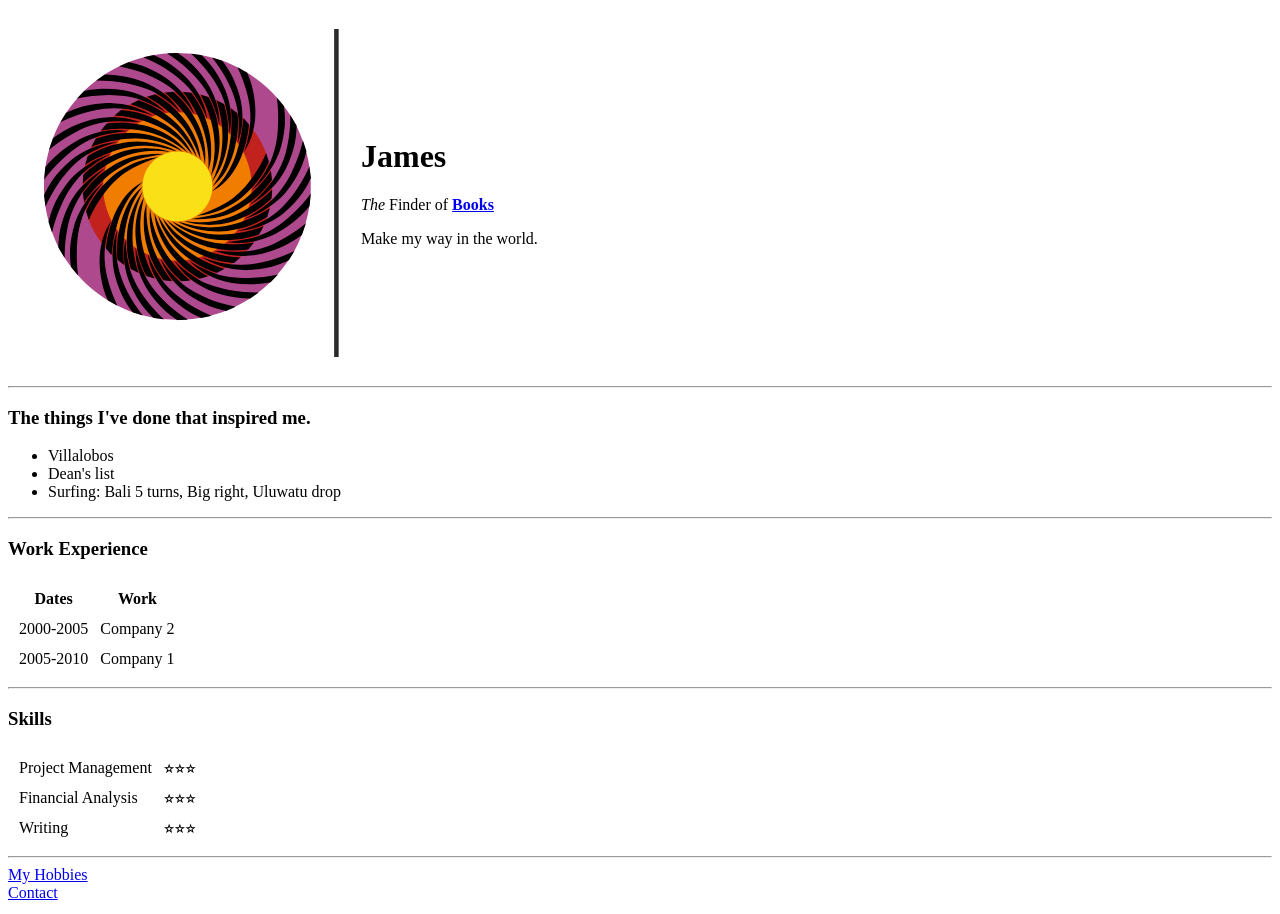
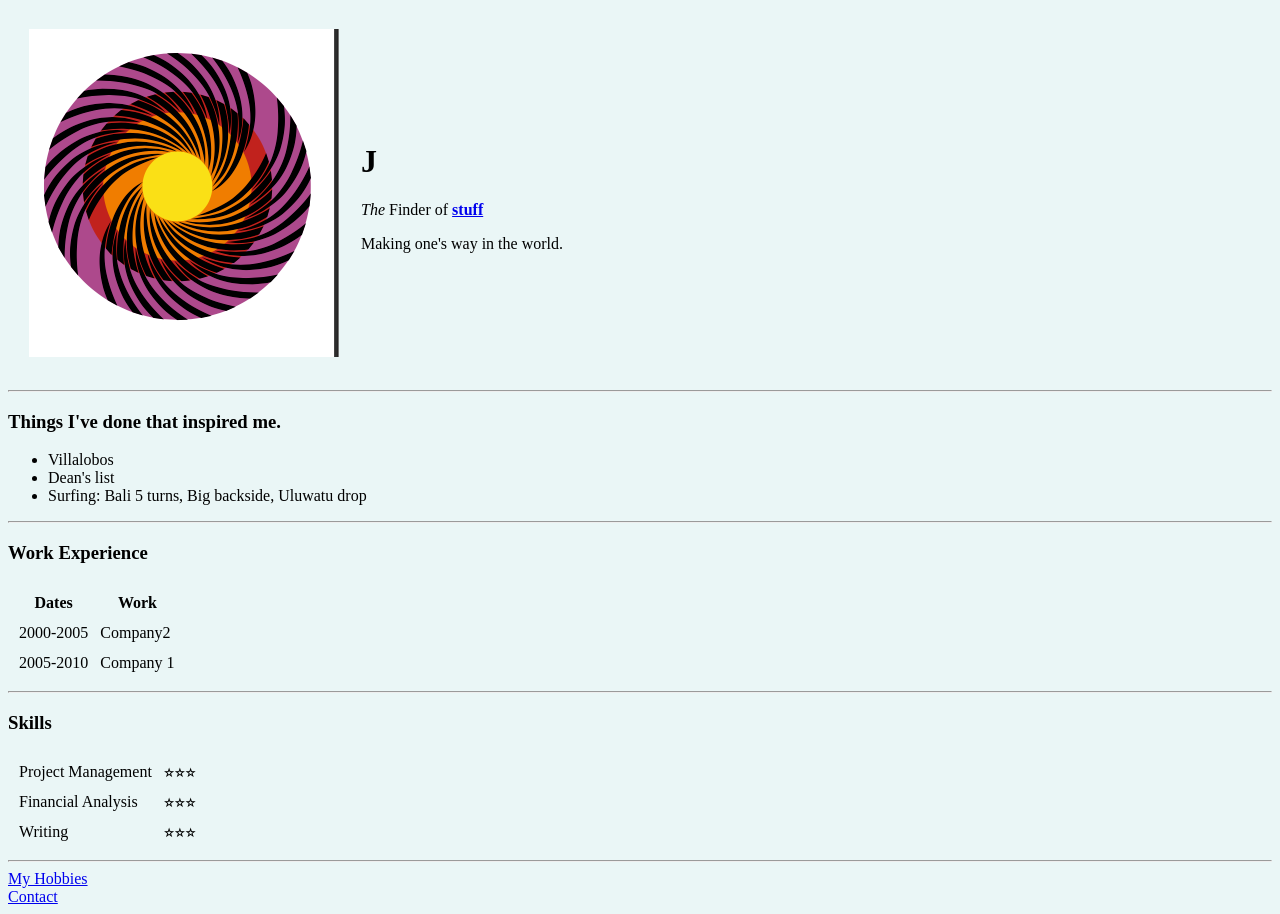
Before and after one commit to sillypuddy/cv, a plain HTML site: page index.html in a window 1280 px wide. Drawn offline with Linux system fonts and the light colour scheme.

Commit message:
Add files via upload

```diff
--- a/index.html
+++ b/index.html
@@ -1,26 +1,28 @@
+<!DOCTYPE html>
 <html lang="en" dir="ltr">
+
 <head>
   <meta charset="utf-8">
-  <title>James Guide</title>
+  <title>J Guide</title>
 </head>
 
-<body>
+<body style="background-color: #EAF6F6;">
   <table cellspacing="20">
     <tr>
       <td><img src="images/photosynth.png" alt="picture of me"></td>
       <td>
-        <h1>James</h1>
-        <p><em>The</em> Finder of <strong><a href="https://www.gutenberg.org/">Books</a></strong></p>
-        <p>Make my way in the world.</p>
+        <h1>J</h1>
+        <p><em>The</em> Finder of <strong><a href="https://www.gutenberg.org/">stuff</a></strong></p>
+        <p>Making one's way in the world.</p>
       </td>
     </tr>
   </table>
   <hr>
-  <h3>The things I've done that inspired me.</h3>
+  <h3>Things I've done that inspired me.</h3>
   <ul>
     <li>Villalobos</li>
     <li>Dean's list</li>
-    <li>Surfing: Bali 5 turns, Big right, Uluwatu drop</li>
+    <li>Surfing: Bali 5 turns, Big backside, Uluwatu drop</li>
   </ul>
   <hr>
   <h3>Work Experience</h3>
@@ -34,7 +36,7 @@
     <tbody>
       <tr>
         <td>2000-2005</td>
-        <td>Company 2</td>
+        <td>Company2</td>
       </tr>
       <tr>
         <td>2005-2010</td>
```
